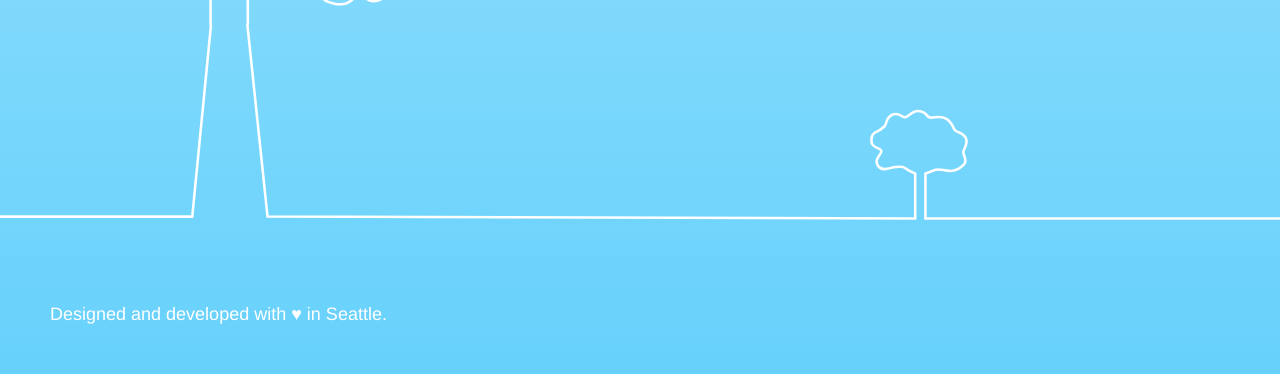
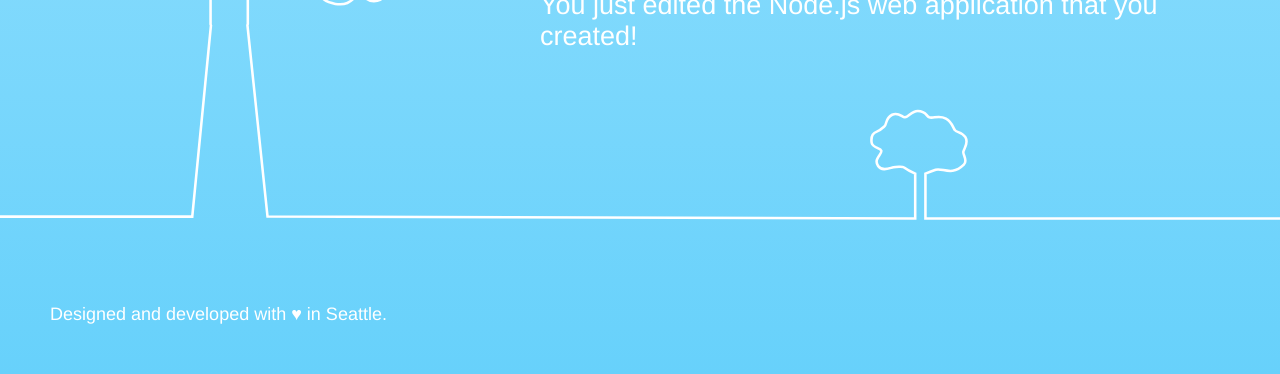
Before and after one commit to rifflock/Codestar, a plain HTML site: page public/index.html in a window 1280 px wide. Shown: the part 426-800 px from the top of the page. Drawn offline with Linux system fonts and the light colour scheme.

Commit message:
Update index.html

```diff
--- a/public/index.html
+++ b/public/index.html
@@ -59,7 +59,7 @@
             <a class="twitter-link" href="http://twitter.com/home/?status=I%20created%20a%20project%20with%20AWS%20CodeStar!%20%23AWS%20%23AWSCodeStar%20https%3A%2F%2Faws.amazon.com%2Fcodestar"><img src="assets/img/tweet.svg" /></a>
             <div class="text">
                 <h1>Congratulations!</h1>
-                <h2>You just created a Node.js web application</h2>
+                <h2>You just edited the Node.js web application that you created!</h2>
             </div>
         </div>
     </div>
```
